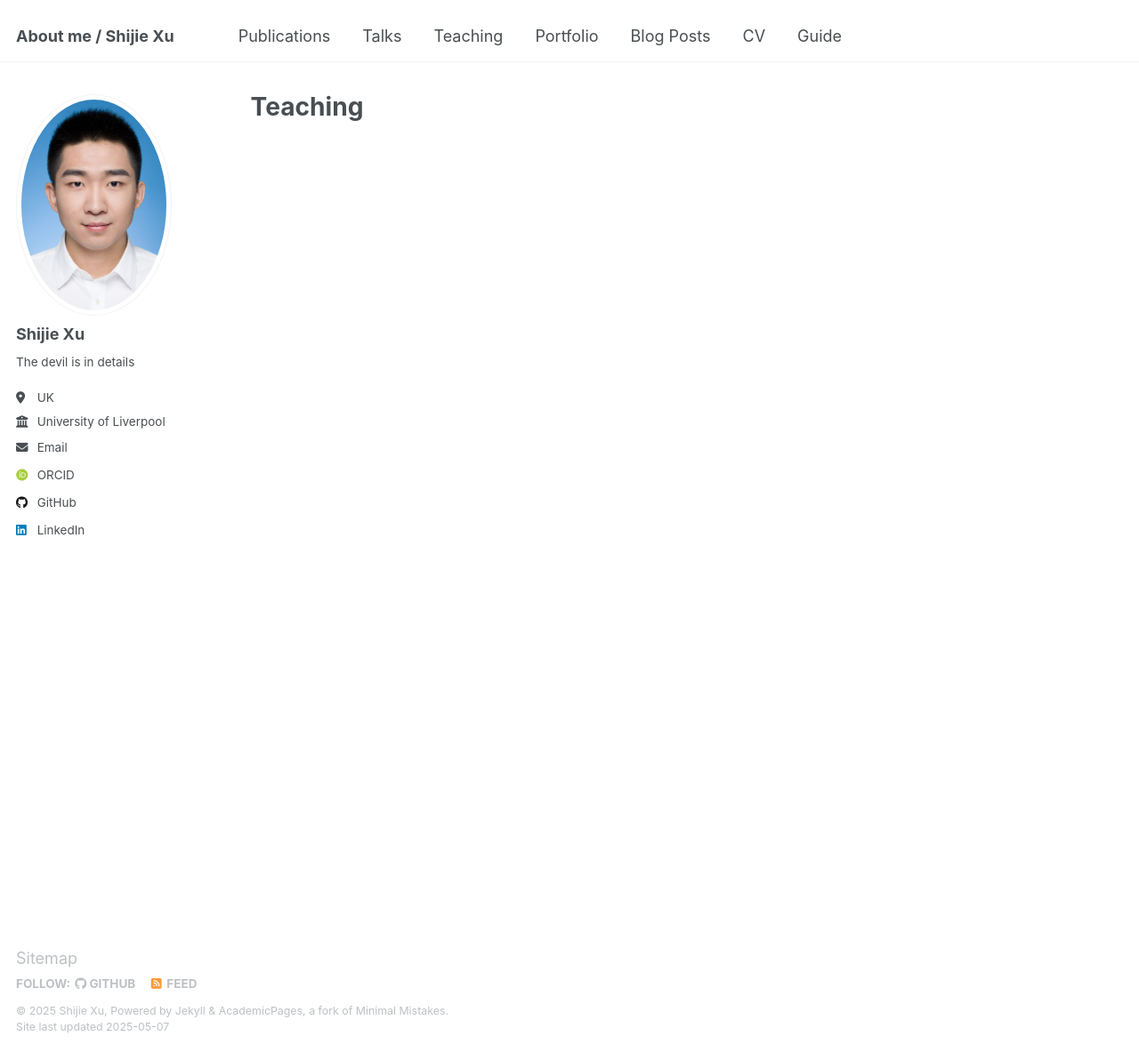
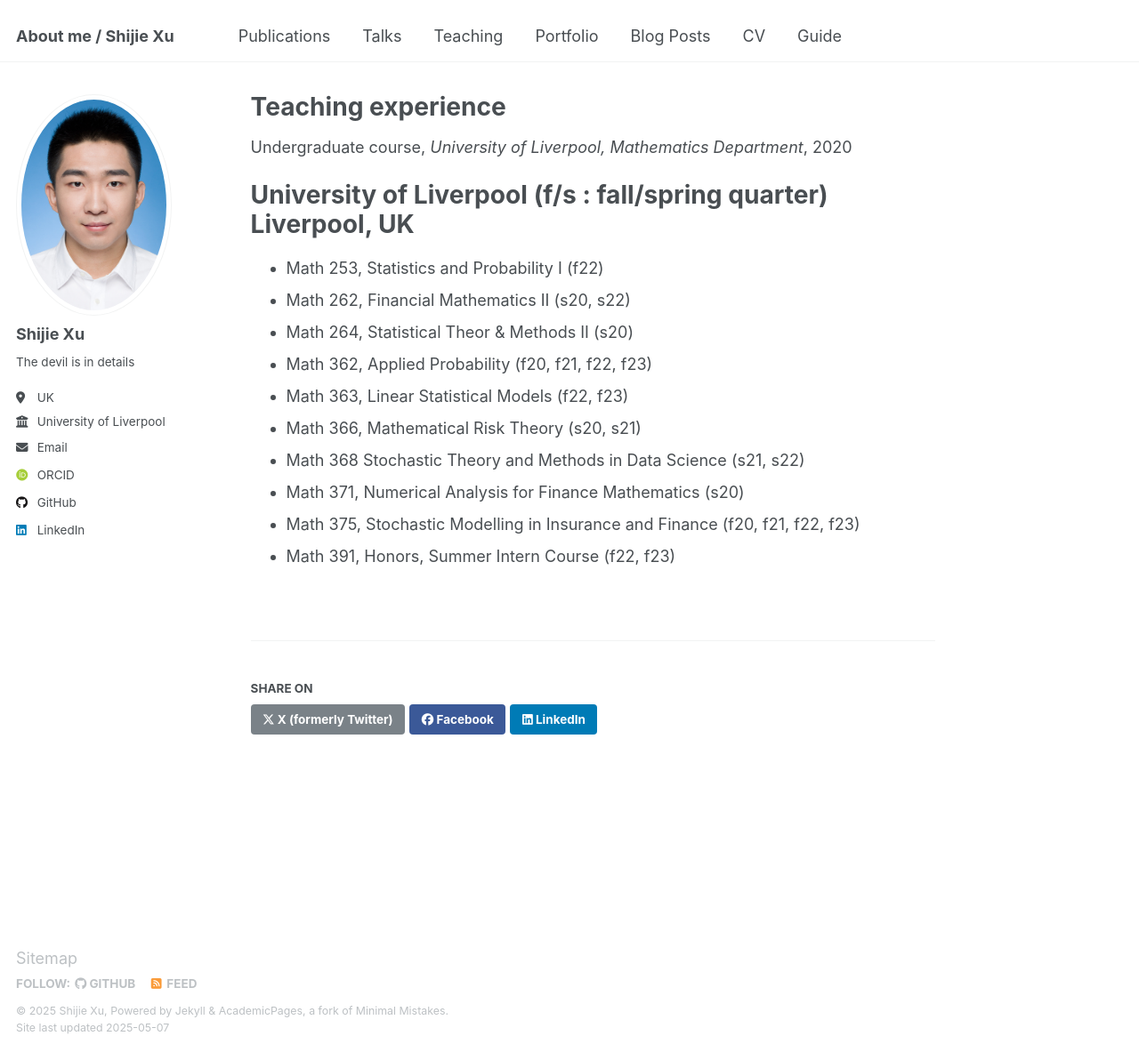
Before and after one commit to ShijieXu1993/uk.github.io, a Jekyll site: the page built from _teaching/teaching.md, in a window 1280 px wide and 1183 px high. Shown: the whole window at 89% size. Built offline with Jekyll 4.4.1, drawn with Linux system fonts in a browser that asks for light colours; some web fonts are replaced.

Commit message:
Update teaching.md

```diff
--- a/_teaching/teaching.md
+++ b/_teaching/teaching.md
@@ -1,6 +1,14 @@
---------
-University of Liverpool (f/s : fall/spring quater) Liverpool, UK
-=============
+---
+title: "Teaching experience"
+collection: teaching
+type: "Undergraduate course"
+permalink: /teaching//
+venue: "University of Liverpool, Mathematics Department"
+date: 2020-01-01
+location: "Liverpool, UK"
+---
+University of Liverpool (f/s : fall/spring quarter) Liverpool, UK
+======
 * Math 253, Statistics and Probability I (f22)
 * Math 262, Financial Mathematics II (s20, s22)
 * Math 264, Statistical Theor & Methods II (s20)
```
